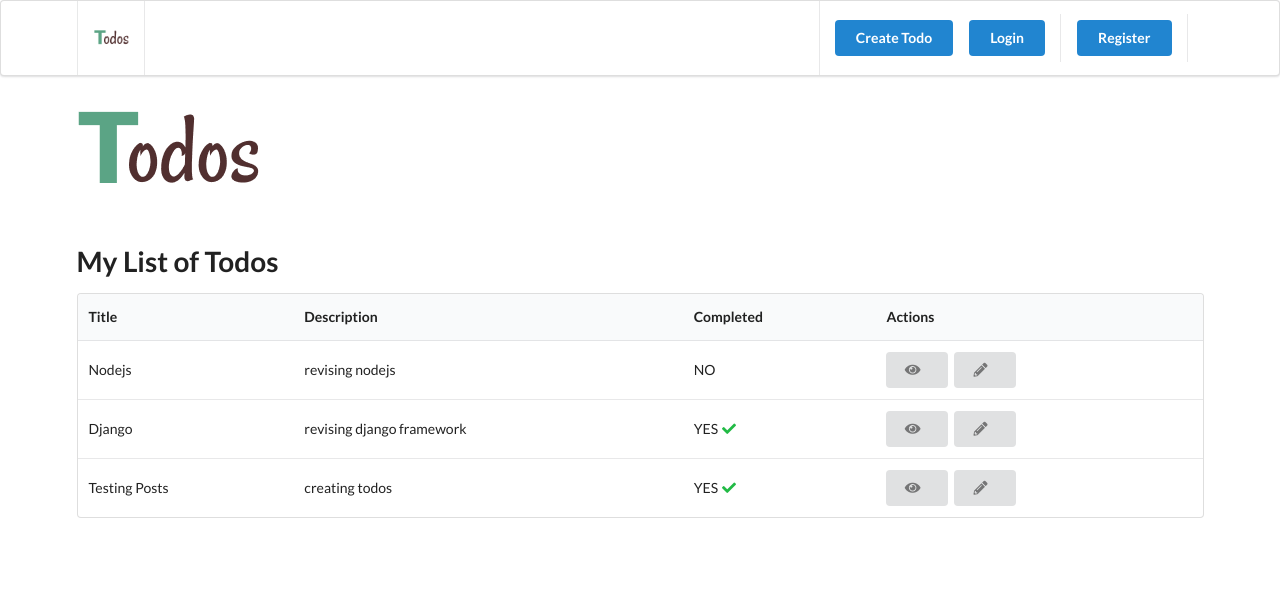
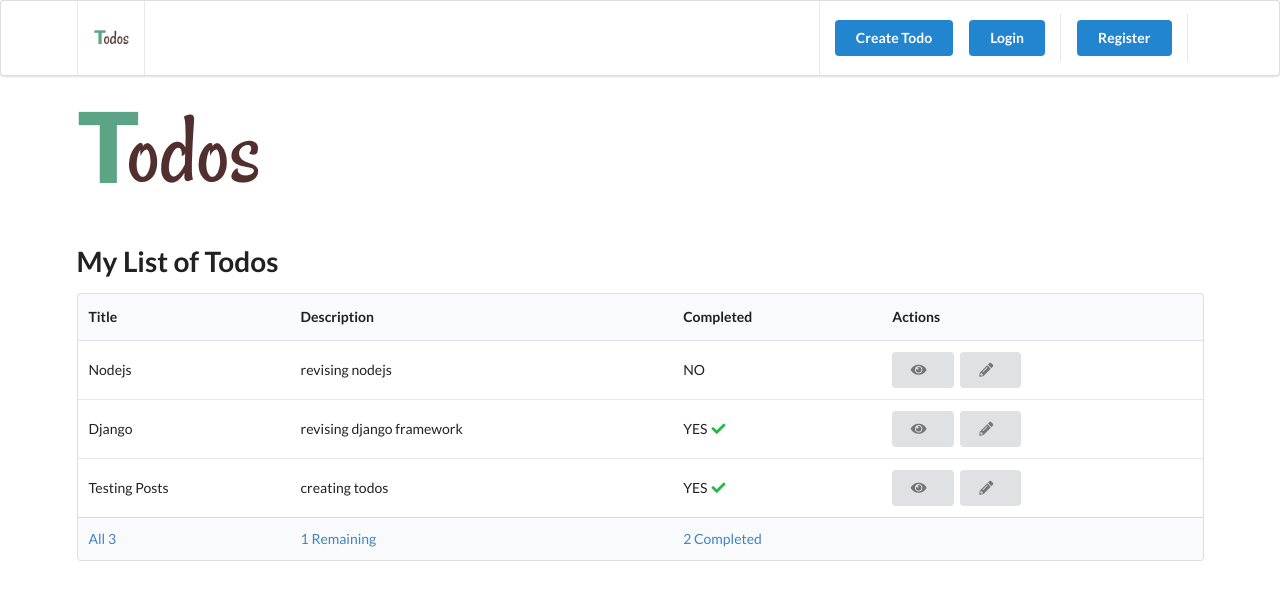
Before and after one commit to taremwa/djTodo, a Django app: page / in a window 1280 px wide. Shown: the top 600 px of the page. Run offline with Django 3.2, Linux system fonts and the light colour scheme; data comes from the database, SQL or seed files in the repository.

Commit message:
fitering query sets to render completed and incomplete todo tasks

```diff
--- a/todo/views.py
+++ b/todo/views.py
@@ -6,9 +6,26 @@ from django.urls import reverse
 
 # Create your views here.
 
+def get_showing_todos(request, todos):
+
+    if request.GET and request.GET.get('filter'):
+        if request.GET.get('filter') == 'complete':
+            return todos.filter(is_completed=True)
+        if request.GET.get('filter') == 'incomplete':
+            return todos.filter(is_completed=False)
+    return todos
+
 def index(request):
     todos = Todo.objects.all()
-    context = {'todos': todos}
+
+    #filtering query sets
+    completed_count = todos.filter(is_completed=True).count()
+    incomplete_count = todos.filter(is_completed=False).count()
+    all_count = todos.count()
+
+    context = {'todos': get_showing_todos(request,todos), 'all_count':all_count,
+               'completed_count':completed_count,
+                'incomplete_count':incomplete_count}
     return render(request, 'todo/index.html', context)
 
 def create_todo(request):
--- a/todosite/templates/todo/index.html
+++ b/todosite/templates/todo/index.html
@@ -57,6 +57,21 @@
             {% endfor %}
 
         </tbody>
+
+        <tfoot>
+            <tr>
+                <th>
+                    <a href="?filter=all">All {{all_count}}</a>
+                </th>
+                <th>
+                    <a href="?filter=incomplete">{{incomplete_count}} Remaining</a>
+                </th>
+                <th>
+                    <a href="?filter=completed">{{completed_count}} Completed</a>
+                </th>
+                <th> </th>
+            </tr>
+        </tfoot>
     </table>
 
     {% else %}
```
